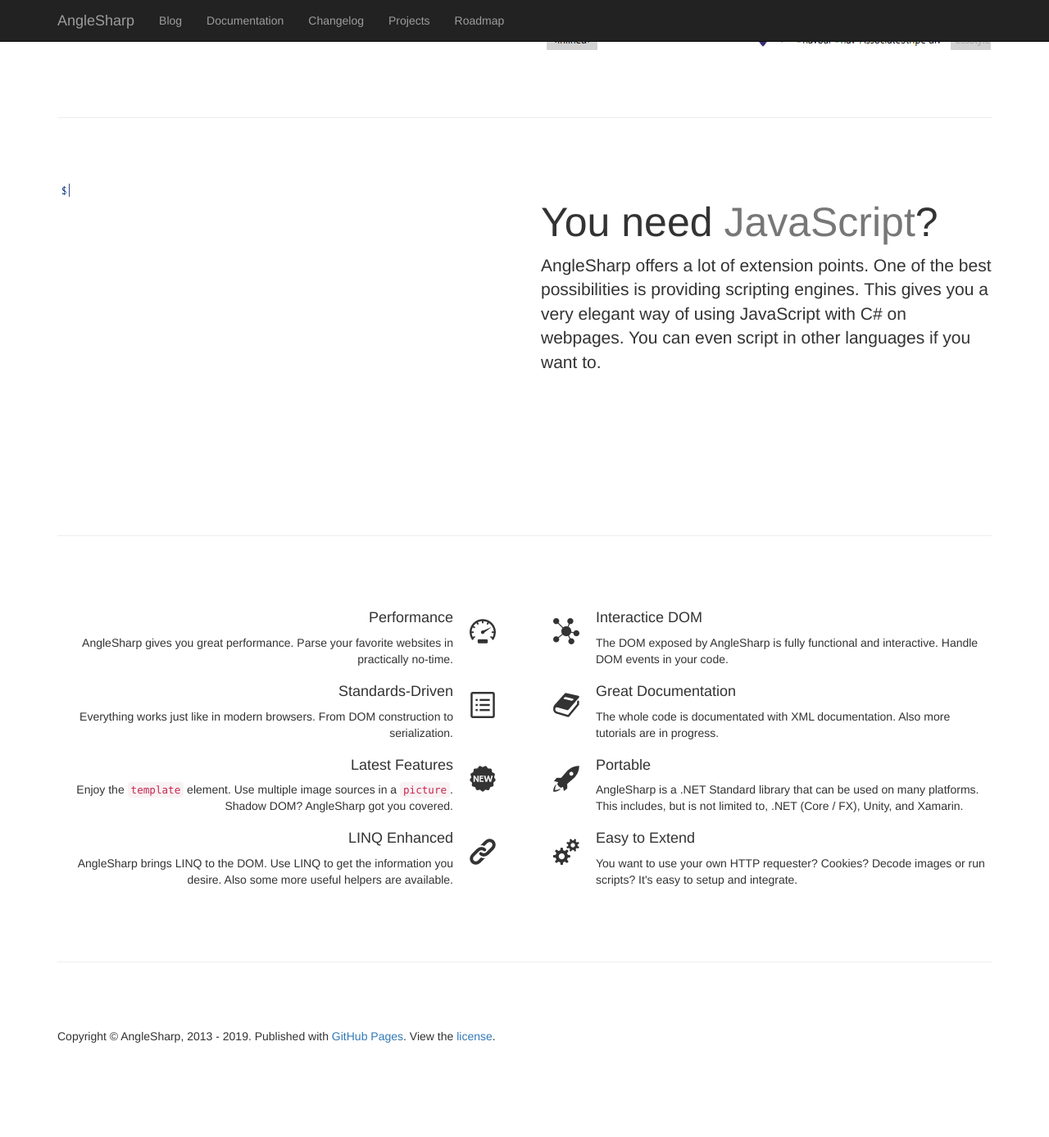
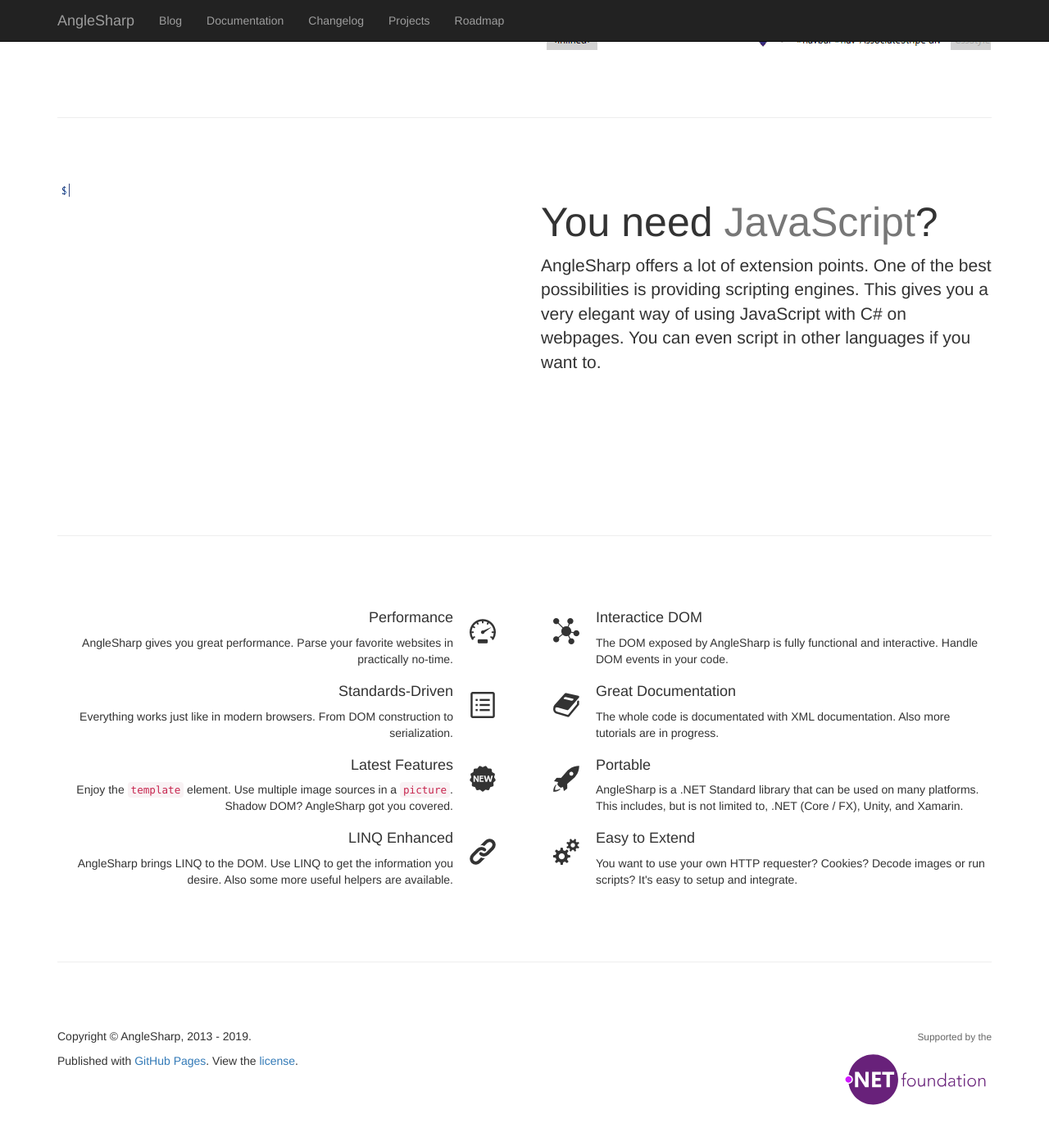
Before and after one commit to AngleSharp/anglesharp.github.io, a Jekyll site: the page built from index.html, in a window 1280 px wide and 1400 px high, scrolled down 2353 px. Shown: the top 1387 px of the window at 82% size. Built offline with Jekyll 4.4.1, drawn with Linux system fonts in a browser that asks for light colours; before the commit the page ends 3687 px from its top, so only the background shows below that.

Commit message:
Added .NET Foundation info

```diff
--- a/_includes/footer.html
+++ b/_includes/footer.html
@@ -1,7 +1,12 @@
 <footer>
     <div class="row">
-        <div class="col-lg-12">
-            <p>Copyright &copy; AngleSharp, 2013 - 2019. Published with <a href="http://pages.github.com">GitHub Pages</a>. View the <a href="license.html">license</a>.</p>
+        <div class="col-sm-9">
+            <p>Copyright &copy; AngleSharp, 2013 - 2019.</p>
+            <p>Published with <a href="http://pages.github.com">GitHub Pages</a>. View the <a href="license.html">license</a>.</p>
+        </div>
+        <div class="col-sm-3">
+            <p><small>Supported by the</small></p>
+            <a href="https://dotnetfoundation.org/" target="_blank"><img src="../images/dotnetfoundation.svg" alt=".NET Foundation" class="foundation-logo"></a>
         </div>
     </div>
 </footer>
--- a/stylesheets/stylesheet.css
+++ b/stylesheets/stylesheet.css
@@ -86,6 +86,21 @@ span.red {
 
 footer {
     margin: 50px 0;
+}
+
+footer > div > div {
+    margin-top: auto;
+    margin-bottom: auto;
+}
+
+footer > div > div + div {
+    color: #666;
+    text-align: right;
+}
+
+.foundation-logo {
+    width: 180px;
+    max-width: 100%;
 }
 
 @media(max-width:1200px) {
```
Also changed, not shown: _posts/2019-05-02-dotnet-foundation.md (added, +17 -0 lines), images/dotnetfoundation.svg (added).
